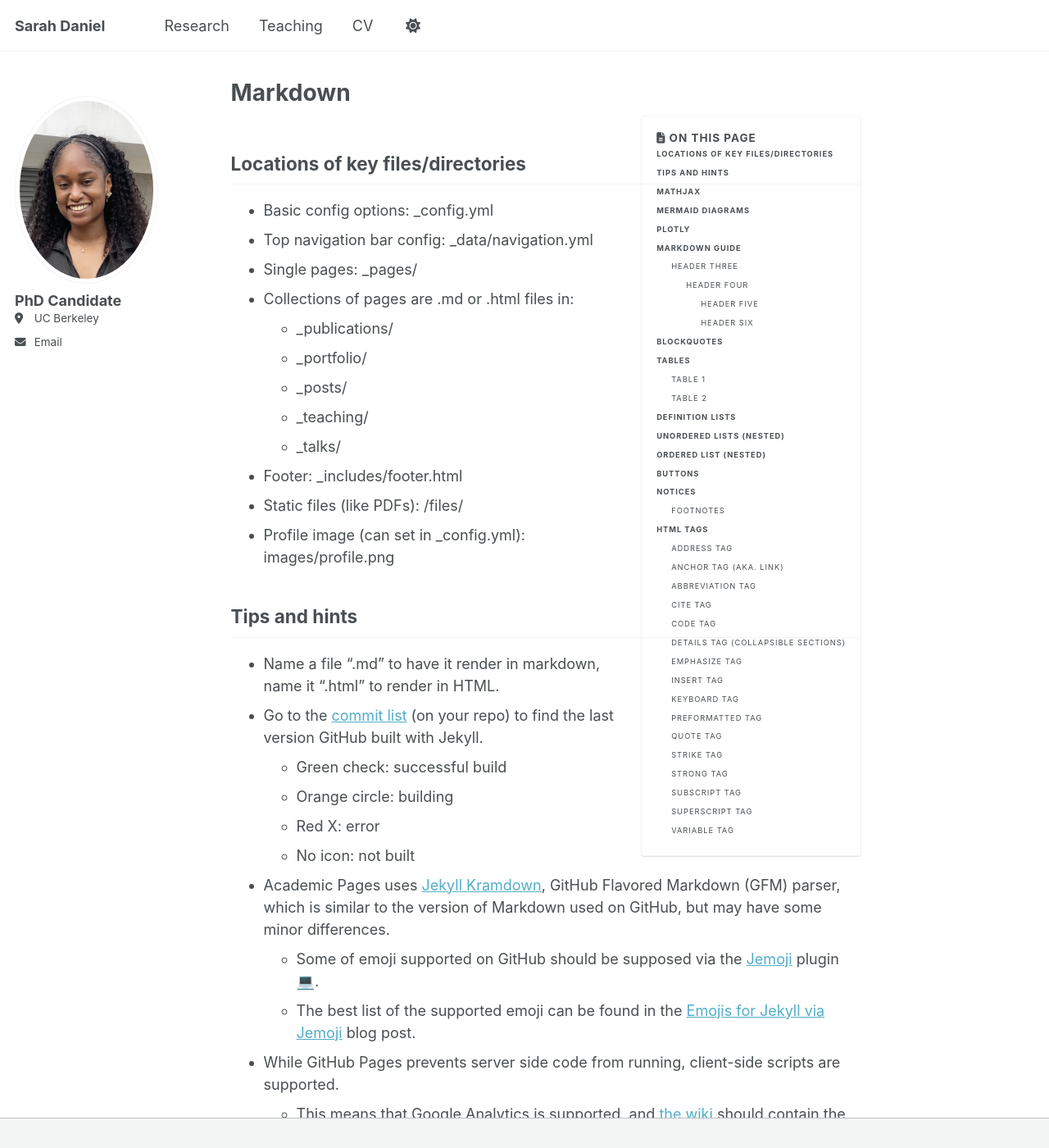
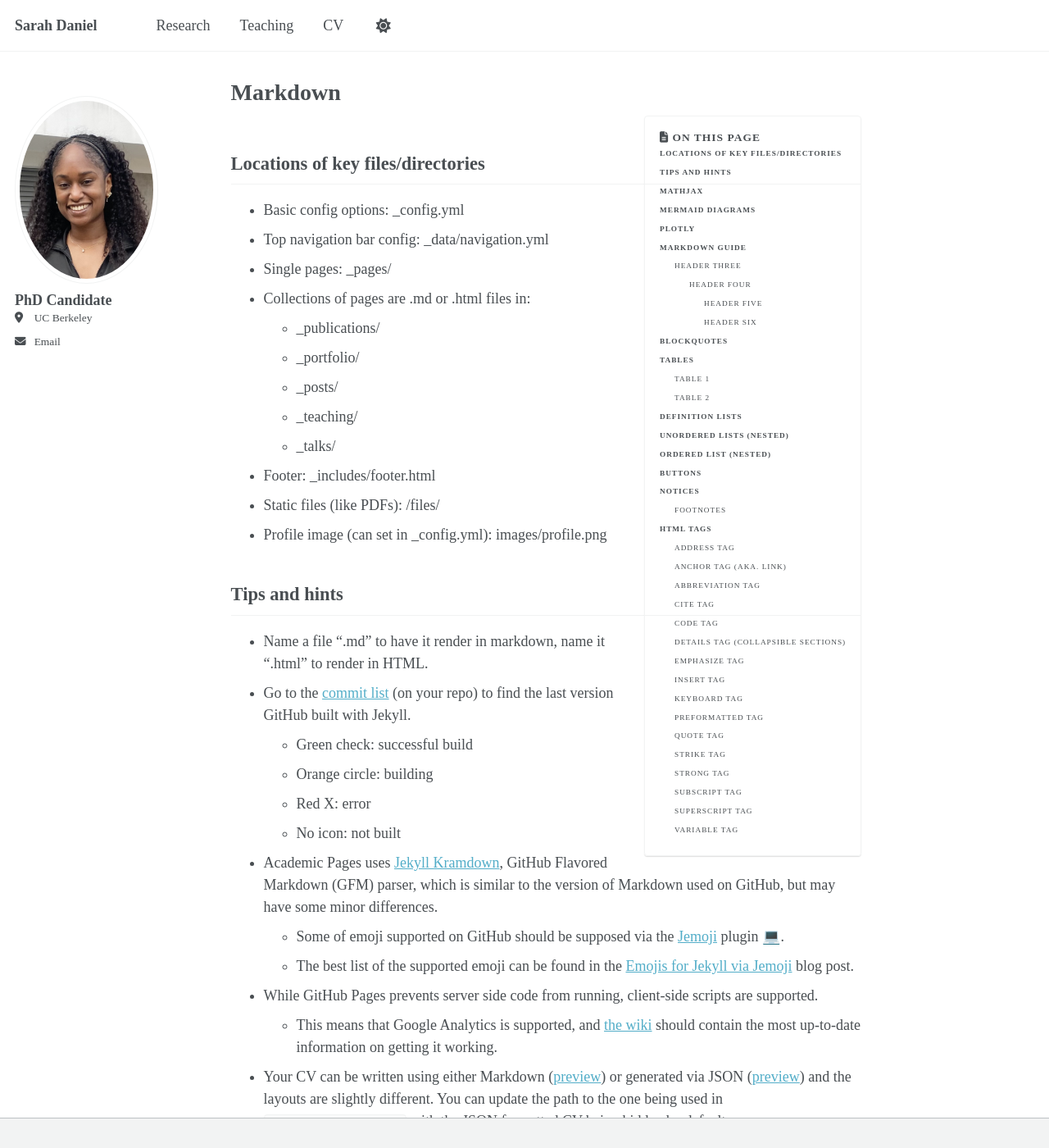
Before and after one commit to SarahDaniel1/SarahDaniel1.github.io, a Jekyll site: the page built from _pages/markdown.md, in a window 1280 px wide and 1400 px high. Shown: the whole window at 82% size. Built offline with Jekyll 4.4.1, drawn with Linux system fonts in a browser that asks for light colours; emoji names are drawn with the system emoji font; a script bundle is joined from its source files by our own code; library files that are not in the unit come from our copies.

Commit message:
Update _themes.scss

```diff
--- a/_sass/_themes.scss
+++ b/_sass/_themes.scss
@@ -3,7 +3,7 @@
    ========================================================================== */
 
 /* ==========================================================================
-   TYPOGRAPHY
+   TYPOGRAPHY (UPDATED: TIMES NEW ROMAN SITE-WIDE)
    ========================================================================== */
 
 /* Used to set the size for <em> */
@@ -13,21 +13,21 @@ $doc-font-size              : 16;
 $paragraph-indent           : false; // true, false (default)
 $indent-var                 : 1.3em;
 
-/* System typefaces */
-$serif                      : Georgia, Times, serif;
-$sans-serif                 : -apple-system, ".SFNSText-Regular", "San Francisco", "Roboto", "Segoe UI", "Helvetica Neue", "Lucida Grande", Arial, sans-serif;
-$monospace                  : Monaco, Consolas, "Lucida Console", monospace;
+/* System typefaces (OVERRIDDEN TO TIMES NEW ROMAN) */
+$serif                      : "Times New Roman", Times, serif;
+$sans-serif                 : "Times New Roman", Times, serif;
+$monospace                  : "Courier New", monospace;
 
 /* Sans serif typefaces */
 $sans-serif-narrow          : $sans-serif;
-$helvetica                  : Helvetica, "Helvetica Neue", Arial, sans-serif;
+$helvetica                  : "Times New Roman", Times, serif;
 
 /* Serif typefaces */
-$georgia                    : Georgia, serif;
-$times                      : Times, serif;
-$bodoni                     : "Bodoni MT", serif;
-$calisto                    : "Calisto MT", serif;
-$garamond                   : Garamond, serif;
+$georgia                    : "Times New Roman", serif;
+$times                      : "Times New Roman", serif;
+$bodoni                     : "Times New Roman", serif;
+$calisto                    : "Times New Roman", serif;
+$garamond                   : "Times New Roman", serif;
 
 /* Type scale */
 $type-size-1                : 2.441em;  // ~39.056px
@@ -39,9 +39,10 @@ $type-size-6                : 0.75em;   // ~12px
 $type-size-7                : 0.6875em; // ~11px
 $type-size-8                : 0.625em;  // ~10px
 
-$global-font-family         : $sans-serif;
-$header-font-family         : $sans-serif;
-$caption-font-family        : $serif;
+/* GLOBAL FONT SETTINGS */
+$global-font-family         : "Times New Roman", Times, serif;
+$header-font-family         : "Times New Roman", Times, serif;
+$caption-font-family        : "Times New Roman", Times, serif;
 
 /* ==========================================================================
    Breakpoints
```
